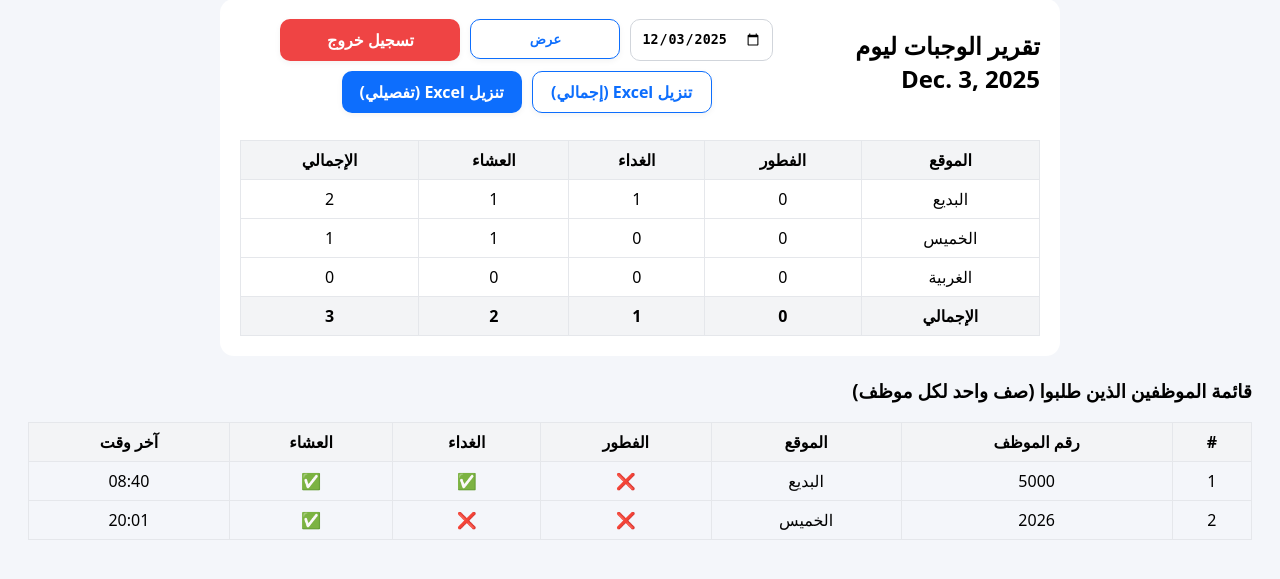
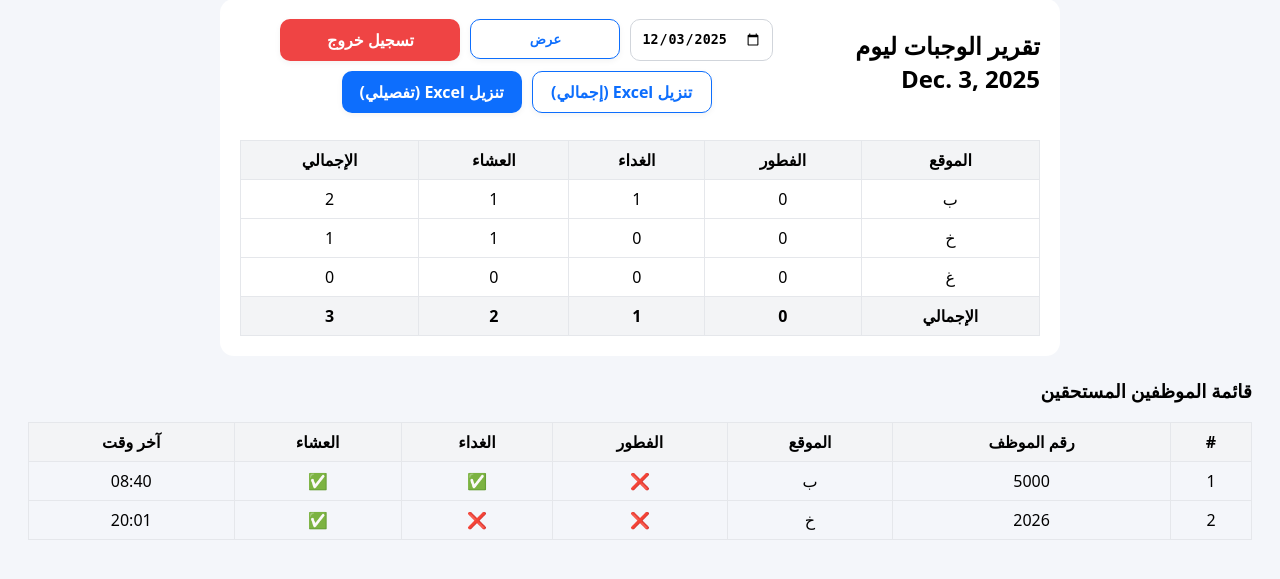
Before and after one commit to Naimjalal/mealproject, a Django app: page /report/ in a window 1280 px wide. Shown: the part 29-608 px from the top of the page. Run offline with Django 5.2, Linux system fonts and the light colour scheme; a user stored in the database is signed in; data comes from the database, SQL or seed files in the repository; both versions use the stored data as it was after the commit.

Commit message:
correction words

```diff
--- a/meals/templates/meals/choose_date.html
+++ b/meals/templates/meals/choose_date.html
@@ -54,7 +54,7 @@
       font-size:0.85rem;
       margin-top:-4px;
       margin-bottom:18px;">
-      🕗 الطلبات تُغلق في الساعة <strong>8:00 م مساءً</strong> قبل يوم الوجبة.
+      🕗 الطلبات تُغلق في الساعة <strong>8:00 م مساءً</strong> قبل يوم الاستحقاق.
     </p>
 
     {% for d in days %}
--- a/meals/templates/meals/report.html
+++ b/meals/templates/meals/report.html
@@ -117,7 +117,7 @@
       </tr>
     </table>
   </div>
-  <h3 style="margin-top:22px;">قائمة الموظفين الذين طلبوا (صف واحد لكل موظف)</h3>
+  <h3 style="margin-top:22px;">قائمة الموظفين المستحقين</h3>
 <table>
   <tr>
     <th>#</th>
@@ -133,7 +133,7 @@
     <td>{{ forloop.counter }}</td>
     <td>{{ r.employee_no }}</td>
     <td>
-      {% if r.location == 'budaiya' %}البديع{% elif r.location == 'khamis' %}الخميس{% elif r.location == 'gharbiya' %}الغربية{% else %}{{ r.location }}{% endif %}
+      {% if r.location == 'budaiya' %}ب{% elif r.location == 'khamis' %}خ{% elif r.location == 'gharbiya' %}غ{% else %}{{ r.location }}{% endif %}
     </td>
     <td class="tick">{% if r.breakfast %}✅{% else %}❌{% endif %}</td>
     <td class="tick">{% if r.lunch %}✅{% else %}❌{% endif %}</td>
--- a/meals/views.py
+++ b/meals/views.py
@@ -38,9 +38,9 @@ def meal_report(request):
         report_date = date.today() + timedelta(days=1)
 
     locations = [
-        ("budaiya", "البديع"),
-        ("khamis", "الخميس"),
-        ("gharbiya", "الغربية"),
+        ("budaiya", "ب"),
+        ("khamis", "خ"),
+        ("gharbiya", "غ"),
     ]
     meal_types = [
         ("breakfast", "الفطور"),
```
Also changed, not shown: db.sqlite3.
